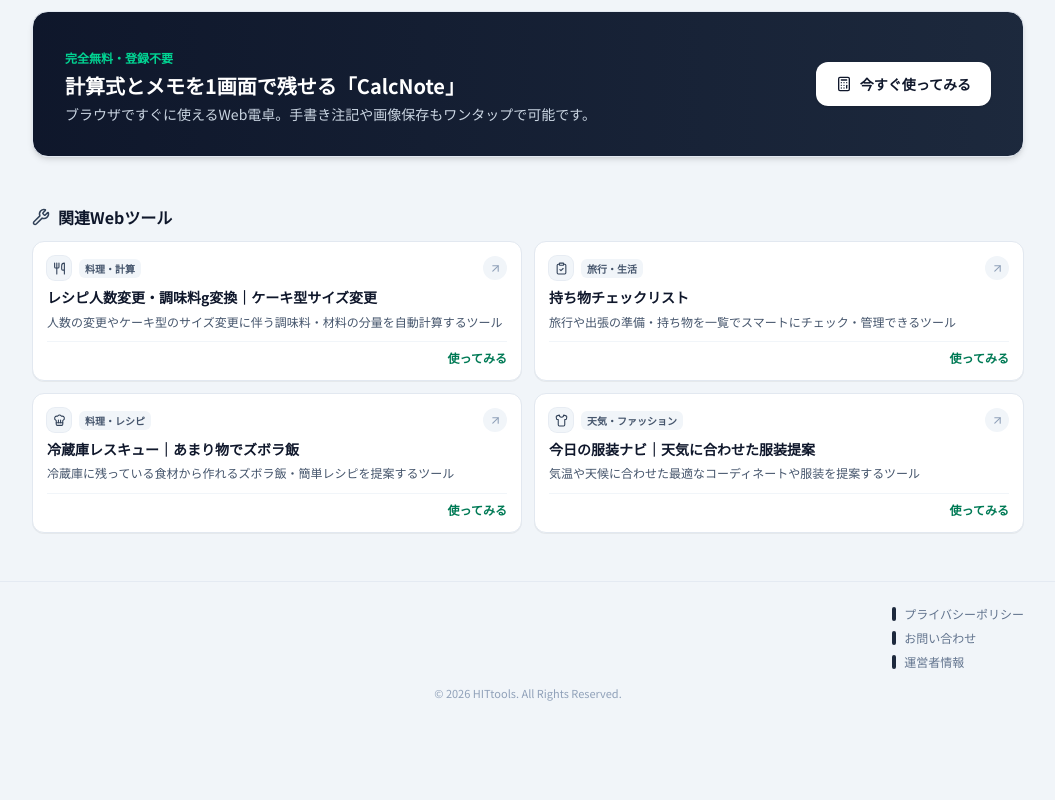
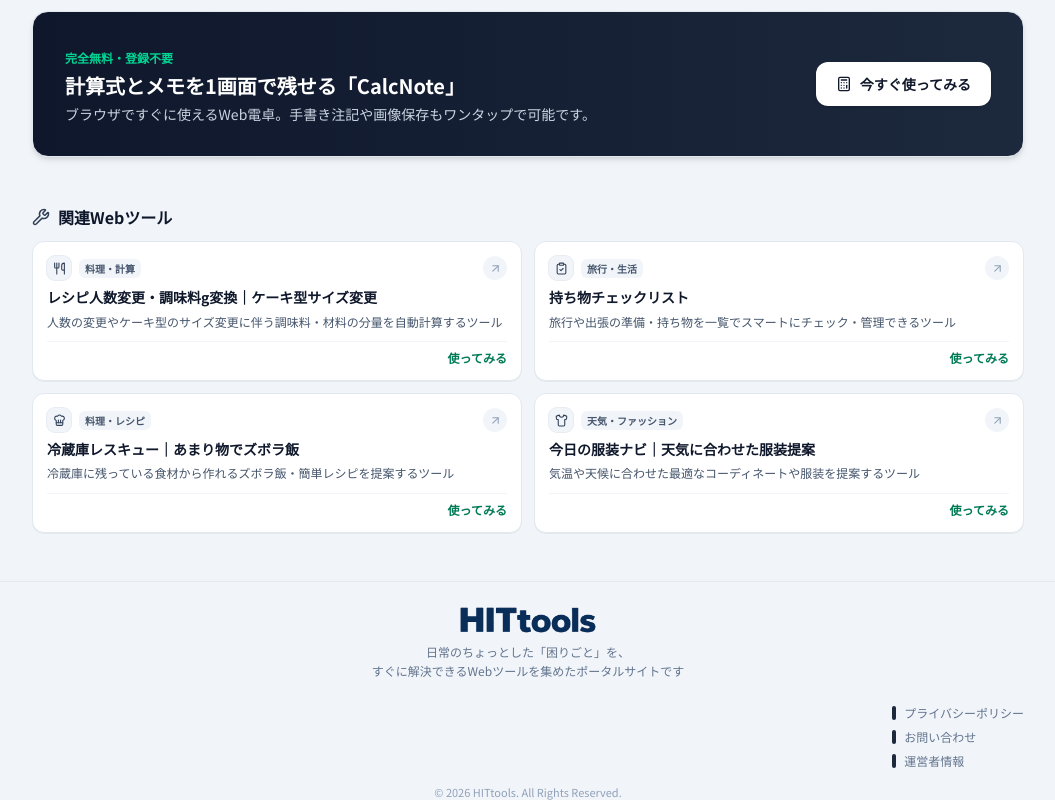
Before and after one commit to neolinks-sk/CalcNote, a Next.js app: page /calcnote/column in a window 1280 px wide. Shown: the part 2182-2982 px from the top of the page, without its empty margins (112-1167 px from the left). Before the commit the page ends 2883 px from the top, so only its background shows below. Built offline with nearby package versions, Linux system fonts and the light colour scheme.

Commit message:
変更した内容のメモ

```diff
--- a/src/components/Footer/Footer.tsx
+++ b/src/components/Footer/Footer.tsx
@@ -1,4 +1,5 @@
 import Link from "next/link";
+import logoImg from "../../../public/logo.png";
 
 interface FooterProps {
   className?: string;
@@ -12,6 +13,28 @@ export default function Footer({
   return (
     <footer className={`pt-6 border-t border-slate-200/80 text-xs text-slate-400 ${className}`}>
       <div className={containerClassName}>
+        {/* ポータルサイトロゴ & 補足テキスト */}
+        <div className="flex flex-col items-center text-center mb-6">
+          <a
+            href="https://hit-tool.com"
+            target="_blank"
+            rel="noopener noreferrer"
+            className="inline-flex items-center transition hover:opacity-85 mx-auto"
+            aria-label="HITtools"
+          >
+            <img
+              src={logoImg.src}
+              alt="HITtools"
+              className="h-6 sm:h-7 w-auto max-w-[140px] sm:max-w-[160px] object-contain mx-auto"
+            />
+          </a>
+          <p className="mt-2 text-xs leading-relaxed text-slate-500 text-center">
+            日常のちょっとした「困りごと」を、
+            <br />
+            すぐに解決できるWebツールを集めたポータルサイトです
+          </p>
+        </div>
+
         <div className="flex justify-end mb-4">
           <nav aria-label="フッターナビゲーション" className="flex flex-col items-start gap-2 text-slate-500">
             <Link
```
